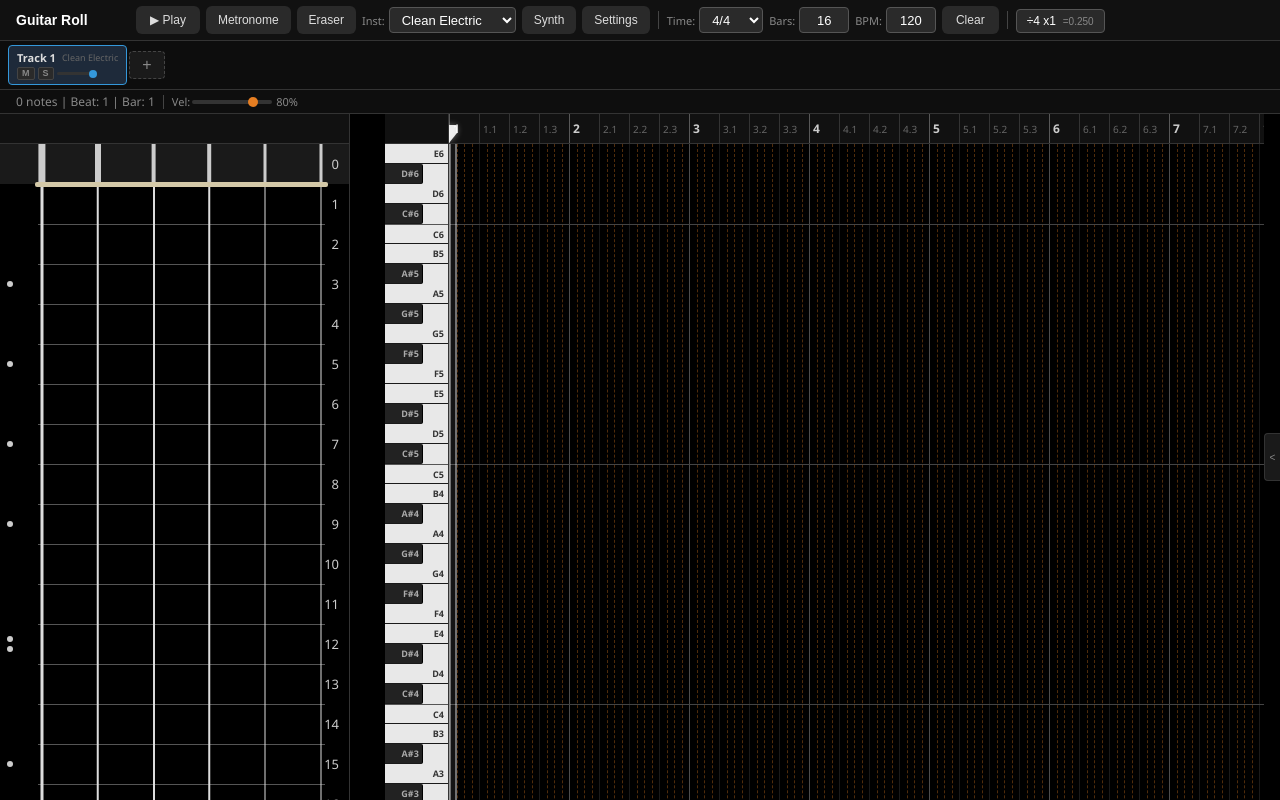
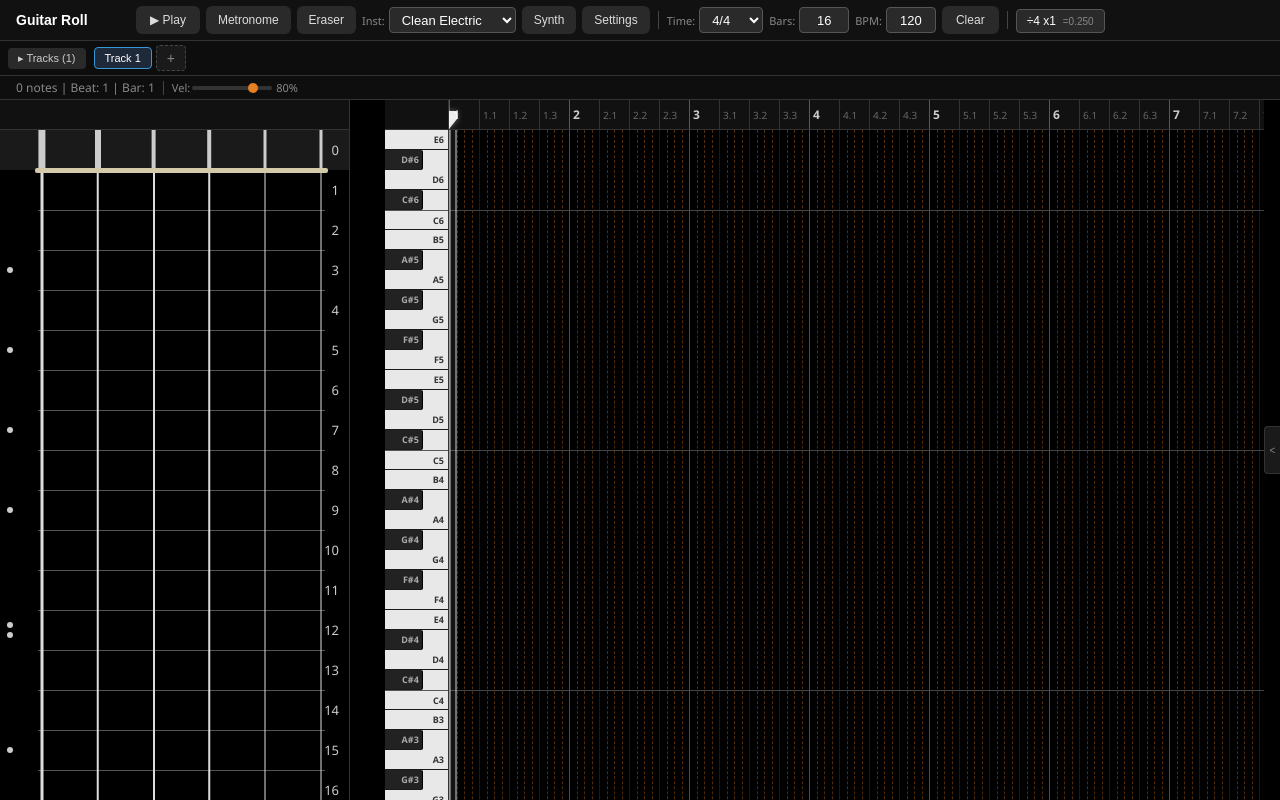
Before and after one commit to circuloponto/guitar_roll, a React (Vite) app: page / in a window 1280 px wide. Built offline with nearby package versions, Linux system fonts and the light colour scheme.

Commit message:
tracks row collapsible, eye icon, opacity controls, fretboard ghost notes from other tracks

```diff
--- a/package.json
+++ b/package.json
@@ -10,6 +10,7 @@
     "preview": "vite preview"
   },
   "dependencies": {
+    "lucide-react": "^1.7.0",
     "lz-string": "^1.5.0",
     "react": "^19.2.4",
     "react-dom": "^19.2.4"
--- a/src/App.css
+++ b/src/App.css
@@ -460,21 +460,233 @@ input[type="number"] {
 
 .chord-delete-btn:hover { color: #e74c3c; }
 
-/* Track Strip */
-.track-strip {
-  display: flex;
-  align-items: stretch;
-  gap: 2px;
+/* Track Panel — collapsible */
+.track-panel {
+  background: #0d0d0d;
+  border-bottom: 1px solid #333;
+  flex-shrink: 0;
+}
+
+.track-header {
+  display: flex;
+  align-items: center;
+  gap: 8px;
   padding: 4px 8px;
   background: #0d0d0d;
-  border-bottom: 1px solid #333;
+}
+
+.track-expand-btn {
+  background: #2a2a2a;
+  color: #ccc;
+  border: none;
+  padding: 4px 10px;
+  border-radius: 4px;
+  font-size: 11px;
+  font-weight: 500;
+  cursor: pointer;
+  white-space: nowrap;
+}
+
+.track-expand-btn:hover { background: #353535; color: #fff; }
+
+.track-tabs-row {
+  display: flex;
+  align-items: center;
+  gap: 4px;
   overflow-x: auto;
+  flex: 1;
+  scrollbar-width: none;
+}
+
+.track-tabs-row::-webkit-scrollbar { display: none; }
+
+.track-tab-mini {
+  background: #1a1a1a;
+  color: #ccc;
+  border: 1px solid #333;
+  padding: 4px 10px;
+  border-radius: 4px;
+  font-size: 11px;
+  cursor: pointer;
+  white-space: nowrap;
+  display: flex;
+  align-items: center;
+  gap: 4px;
   flex-shrink: 0;
-  scrollbar-width: none;
-}
-
-.track-strip::-webkit-scrollbar { display: none; }
-
+}
+
+.track-tab-mini:hover { background: #222; color: #fff; }
+
+.track-tab-mini.active {
+  background: #1e2a3a;
+  border-color: #3498db;
+  color: #fff;
+}
+
+.track-tab-mini.muted { opacity: 0.5; }
+
+.track-mini-badge {
+  font-size: 9px;
+  font-weight: bold;
+  color: #e74c3c;
+  background: rgba(231, 76, 60, 0.2);
+  padding: 0 3px;
+  border-radius: 2px;
+}
+
+.track-mini-badge.solo {
+  color: #f1c40f;
+  background: rgba(241, 196, 15, 0.2);
+}
+
+.track-add-btn-mini {
+  background: #1a1a1a;
+  color: #888;
+  border: 1px dashed #444;
+  border-radius: 4px;
+  padding: 4px 10px;
+  font-size: 14px;
+  cursor: pointer;
+  flex-shrink: 0;
+}
+
+.track-add-btn-mini:hover { color: #fff; border-color: #888; }
+
+/* Expanded rows */
+.track-rows {
+  display: flex;
+  flex-direction: column;
+  padding: 6px 8px 8px;
+  gap: 4px;
+  border-top: 1px solid #222;
+  max-height: 300px;
+  overflow-y: auto;
+}
+
+.track-row {
+  display: flex;
+  align-items: center;
+  gap: 12px;
+  padding: 8px 12px;
+  background: #1a1a1a;
+  border: 1px solid #333;
+  border-radius: 6px;
+  cursor: pointer;
+}
+
+.track-row:hover { background: #1f1f1f; }
+
+.track-row.active {
+  background: #1e2a3a;
+  border-color: #3498db;
+}
+
+.track-row.muted { opacity: 0.6; }
+
+.track-row-name {
+  display: flex;
+  flex-direction: column;
+  gap: 2px;
+  min-width: 120px;
+  flex-shrink: 0;
+}
+
+.track-row-name-text {
+  font-size: 13px;
+  font-weight: bold;
+  color: #fff;
+  white-space: nowrap;
+  overflow: hidden;
+  text-overflow: ellipsis;
+  max-width: 120px;
+}
+
+.track-row-inst {
+  font-size: 10px;
+  color: #888;
+}
+
+.track-row-controls {
+  display: flex;
+  align-items: center;
+  gap: 8px;
+  flex: 1;
+  flex-wrap: wrap;
+}
+
+.track-btn-lg {
+  background: #2a2a2a;
+  color: #888;
+  border: 1px solid #444;
+  border-radius: 4px;
+  padding: 6px 10px;
+  font-size: 12px;
+  font-weight: bold;
+  cursor: pointer;
+  min-width: 32px;
+  height: 28px;
+}
+
+.track-btn-lg:hover { color: #fff; background: #333; }
+.track-btn-lg.active-red { background: #5a1a1a; color: #e74c3c; border-color: #e74c3c; }
+.track-btn-lg.active-yellow { background: #4a3a1a; color: #f1c40f; border-color: #f1c40f; }
+.track-btn-lg.track-delete { color: #666; margin-left: auto; }
+.track-btn-lg.track-delete:hover { color: #e74c3c; background: #2a1a1a; }
+
+.track-slider-group {
+  display: flex;
+  align-items: center;
+  gap: 6px;
+}
+
+.track-slider-label {
+  font-size: 10px;
+  color: #888;
+  text-transform: uppercase;
+  letter-spacing: 0.5px;
+  min-width: 28px;
+}
+
+.track-slider {
+  width: 100px;
+  height: 4px;
+  appearance: none;
+  -webkit-appearance: none;
+  background: #333;
+  border-radius: 2px;
+  outline: none;
+  cursor: pointer;
+}
+
+.track-slider::-webkit-slider-thumb {
+  -webkit-appearance: none;
+  width: 12px;
+  height: 12px;
+  border-radius: 50%;
+  background: #3498db;
+  cursor: pointer;
+}
+
+.track-slider::-moz-range-thumb {
+  width: 12px;
+  height: 12px;
+  border-radius: 50%;
+  background: #3498db;
+  border: none;
+  cursor: pointer;
+}
+
+.track-slider-ghost::-webkit-slider-thumb { background: #888; }
+.track-slider-ghost::-moz-range-thumb { background: #888; }
+
+.track-slider-val {
+  font-size: 11px;
+  color: #888;
+  min-width: 32px;
+  font-family: monospace;
+}
+
+/* Legacy styles still used somewhere */
 .track-tab {
   display: flex;
   flex-direction: column;
@@ -582,6 +794,18 @@ input[type="number"] {
   background: #3498db;
   border: none;
   cursor: pointer;
+}
+
+.track-volume.track-opacity {
+  width: 30px;
+}
+
+.track-volume.track-opacity::-webkit-slider-thumb {
+  background: #888;
+}
+
+.track-volume.track-opacity::-moz-range-thumb {
+  background: #888;
 }
 
 .track-add-btn {
--- a/src/App.jsx
+++ b/src/App.jsx
@@ -18,7 +18,7 @@ import NumberInput from './components/NumberInput';
 import './App.css';
 
 function createDefaultTrack(name = 'Track 1', instrument = 'clean-electric') {
-  return { id: crypto.randomUUID(), name, instrument, notes: [], volume: 1, muted: false, solo: false };
+  return { id: crypto.randomUUID(), name, instrument, notes: [], volume: 1, muted: false, solo: false, visible: true, bgOpacity: 0.2 };
 }
 
 function getPlayableTracks(tracks) {
@@ -839,6 +839,18 @@ function App() {
     ));
   }, [setTracksTracked]);
 
+  const handleToggleVisible = useCallback((trackId) => {
+    setTracksTracked(prev => prev.map(t =>
+      t.id === trackId ? { ...t, visible: t.visible === false ? true : false } : t
+    ));
+  }, [setTracksTracked]);
+
+  const handleSetBgOpacity = useCallback((trackId, opacity) => {
+    setTracksTracked(prev => prev.map(t =>
+      t.id === trackId ? { ...t, bgOpacity: opacity } : t
+    ));
+  }, [setTracksTracked]);
+
   return (
     <div className="app">
       <div className="toolbar">
@@ -1043,6 +1055,8 @@ function App() {
         onAddTrack={handleAddTrack}
         onDeleteTrack={handleDeleteTrack}
         onRenameTrack={handleRenameTrack}
+        onToggleVisible={handleToggleVisible}
+        onSetBgOpacity={handleSetBgOpacity}
       />
       <div className="status-bar">
         <span style={{ color: (freeMode || noteJump || fingeringMode || machineGunMode) ? '#e67e22' : '#888' }}>
@@ -1107,8 +1121,18 @@ function App() {
           freeMode={freeMode}
           totalBeats={totalBeats}
           activeNotes={playing ? [] : notes.filter(n => selectedBeat >= n.beat && selectedBeat < n.beat + (n.duration || 1))}
+          backgroundActiveNotes={(() => {
+            const beat = playing && currentBeat !== null ? currentBeat : selectedBeat;
+            if (playing && currentBeat === null) return [];
+            return tracks
+              .filter(t => t.id !== activeTrackId && t.visible !== false)
+              .flatMap(t => t.notes
+                .filter(n => beat >= n.beat && beat < n.beat + (n.duration || 1))
+                .map(n => ({ ...n, _trackOpacity: t.bgOpacity ?? 0.2 }))
+              );
+          })()}
           playingNotes={playing && currentBeat !== null
-            ? getPlayableTracks(tracks).flatMap(t => t.notes.filter(n => currentBeat >= n.beat && currentBeat < n.beat + (n.duration || 1)))
+            ? notes.filter(n => currentBeat >= n.beat && currentBeat < n.beat + (n.duration || 1))
             : []}
           stringColors={stringColors}
           getNoteColor={getNoteColor}
@@ -1131,8 +1155,8 @@ function App() {
         />
         <Timeline
           notes={notes}
-          backgroundNotes={tracks.filter(t => t.id !== activeTrackId && !t.muted).flatMap(t =>
-            t.notes.map(n => ({ ...n, _trackColor: '#888' }))
+          backgroundNotes={tracks.filter(t => t.id !== activeTrackId && t.visible !== false).flatMap(t =>
+            t.notes.map(n => ({ ...n, _trackColor: '#888', _trackOpacity: t.bgOpacity ?? 0.2 }))
           )}
           setNotes={setNotes}
           saveSnapshot={saveSnapshot}
--- a/src/components/Timeline.jsx
+++ b/src/components/Timeline.jsx
@@ -969,7 +969,7 @@ export default function Timeline({
                   height: ROW_HEIGHT,
                   minHeight: 4,
                   backgroundColor: note._trackColor || '#888',
-                  opacity: 0.2,
+                  opacity: note._trackOpacity ?? 0.2,
                   pointerEvents: 'none',
                 }}
               >
--- a/src/components/TrackStrip.jsx
+++ b/src/components/TrackStrip.jsx
@@ -1,4 +1,5 @@
 import { useState } from 'react';
+import { Eye, EyeOff } from 'lucide-react';
 import { getAllInstruments } from '../utils/audio';
 import ConfirmDialog from './ConfirmDialog';
 
@@ -6,10 +7,12 @@ export default function TrackStrip({
   tracks, activeTrackId, onSwitchTrack,
   onToggleMute, onToggleSolo, onSetVolume,
   onAddTrack, onDeleteTrack, onRenameTrack,
+  onToggleVisible, onSetBgOpacity,
 }) {
   const [editingId, setEditingId] = useState(null);
   const [editName, setEditName] = useState('');
-  const [confirmDelete, setConfirmDelete] = useState(null); // track to delete
+  const [confirmDelete, setConfirmDelete] = useState(null);
+  const [expanded, setExpanded] = useState(false);
 
   const startRename = (track) => {
     setEditingId(track.id);
@@ -23,19 +26,51 @@ export default function TrackStrip({
     setEditingId(null);
   };
 
+  const allInst = getAllInstruments();
+
   return (
-    <div className="track-strip">
+    <div className={`track-panel ${expanded ? 'expanded' : ''}`}>
+      {/* Slim header bar — always visible */}
+      <div className="track-header">
+        <button
+          className="track-expand-btn"
+          onClick={() => setExpanded(e => !e)}
+          title={expanded ? 'Collapse tracks' : 'Expand tracks'}
+        >
+          {expanded ? '▾' : '▸'} Tracks ({tracks.length})
+        </button>
+        <div className="track-tabs-row">
           {tracks.map(track => {
             const isActive = track.id === activeTrackId;
-        const allInst = getAllInstruments();
+            return (
+              <button
+                key={track.id}
+                className={`track-tab-mini ${isActive ? 'active' : ''} ${track.muted ? 'muted' : ''}`}
+                onClick={() => onSwitchTrack(track.id)}
+              >
+                {track.name}
+                {track.muted && <span className="track-mini-badge">M</span>}
+                {track.solo && <span className="track-mini-badge solo">S</span>}
+              </button>
+            );
+          })}
+          <button className="track-add-btn-mini" onClick={onAddTrack} title="Add track">+</button>
+        </div>
+      </div>
+
+      {/* Expanded panel — full track controls */}
+      {expanded && (
+        <div className="track-rows">
+          {tracks.map(track => {
+            const isActive = track.id === activeTrackId;
             const instLabel = allInst[track.instrument]?.label || track.instrument;
             return (
               <div
                 key={track.id}
-            className={`track-tab ${isActive ? 'active' : ''} ${track.muted ? 'muted' : ''}`}
+                className={`track-row ${isActive ? 'active' : ''} ${track.muted ? 'muted' : ''}`}
                 onClick={() => onSwitchTrack(track.id)}
               >
-            <div className="track-tab-top">
+                <div className="track-row-name">
                   {editingId === track.id ? (
                     <input
                       className="track-name-input"
@@ -52,38 +87,69 @@ export default function TrackStrip({
                     />
                   ) : (
                     <span
-                  className="track-name"
+                      className="track-row-name-text"
                       onDoubleClick={(e) => { e.stopPropagation(); startRename(track); }}
                     >
                       {track.name}
                     </span>
                   )}
-              <span className="track-inst">{instLabel}</span>
+                  <span className="track-row-inst">{instLabel}</span>
                 </div>
-            <div className="track-tab-controls">
+
+                <div className="track-row-controls">
                   <button
-                className={`track-btn ${track.muted ? 'active-red' : ''}`}
+                    className={`track-btn-lg ${track.muted ? 'active-red' : ''}`}
                     onClick={(e) => { e.stopPropagation(); onToggleMute(track.id); }}
                     title="Mute"
                   >M</button>
                   <button
-                className={`track-btn ${track.solo ? 'active-yellow' : ''}`}
+                    className={`track-btn-lg ${track.solo ? 'active-yellow' : ''}`}
                     onClick={(e) => { e.stopPropagation(); onToggleSolo(track.id); }}
                     title="Solo"
                   >S</button>
+                  {!isActive && onToggleVisible && (
+                    <button
+                      className={`track-btn-lg ${track.visible === false ? 'active-red' : ''}`}
+                      onClick={(e) => { e.stopPropagation(); onToggleVisible(track.id); }}
+                      title={track.visible === false ? 'Show ghost notes' : 'Hide ghost notes'}
+                    >
+                      {track.visible === false ? <EyeOff size={14} /> : <Eye size={14} />}
+                    </button>
+                  )}
+
+                  <div className="track-slider-group">
+                    <label className="track-slider-label">Vol</label>
                     <input
                       type="range"
-                className="track-volume"
+                      className="track-slider"
                       min={0}
                       max={100}
                       value={Math.round(track.volume * 100)}
                       onChange={(e) => { e.stopPropagation(); onSetVolume(track.id, Number(e.target.value) / 100); }}
                       onClick={(e) => e.stopPropagation()}
-                title={`Volume: ${Math.round(track.volume * 100)}%`}
                     />
+                    <span className="track-slider-val">{Math.round(track.volume * 100)}%</span>
+                  </div>
+
+                  {!isActive && onSetBgOpacity && track.visible !== false && (
+                    <div className="track-slider-group">
+                      <label className="track-slider-label">Opacity</label>
+                      <input
+                        type="range"
+                        className="track-slider track-slider-ghost"
+                        min={5}
+                        max={100}
+                        value={Math.round((track.bgOpacity ?? 0.2) * 100)}
+                        onChange={(e) => { e.stopPropagation(); onSetBgOpacity(track.id, Number(e.target.value) / 100); }}
+                        onClick={(e) => e.stopPropagation()}
+                      />
+                      <span className="track-slider-val">{Math.round((track.bgOpacity ?? 0.2) * 100)}%</span>
+                    </div>
+                  )}
+
                   {tracks.length > 1 && (
                     <button
-                  className="track-btn track-delete"
+                      className="track-btn-lg track-delete"
                       onClick={(e) => {
                         e.stopPropagation();
                         if (track.notes && track.notes.length > 0) {
@@ -99,7 +165,10 @@ export default function TrackStrip({
               </div>
             );
           })}
-      <button className="track-add-btn" onClick={onAddTrack} title="Add track">+</button>
+          <button className="track-add-btn" onClick={onAddTrack} title="Add track">+ Add Track</button>
+        </div>
+      )}
+
       {confirmDelete && (
         <ConfirmDialog
           message={`Delete track "${confirmDelete.name}" with ${confirmDelete.notes.length} note${confirmDelete.notes.length !== 1 ? 's' : ''}?`}
```
Also changed, not shown: src/components/Fretboard.jsx (+18 -1 lines), 1 other file (tests, documents, lock files or other folders). Lines whose indentation alone changed are shown as unchanged.
